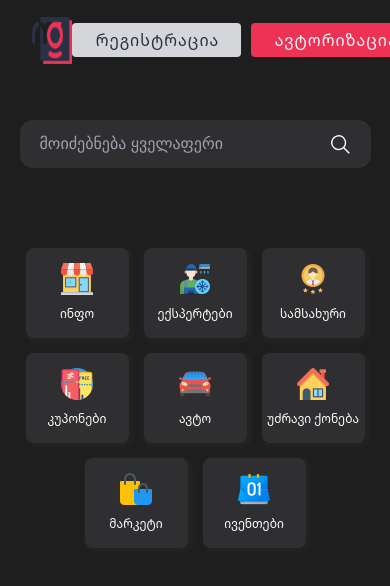
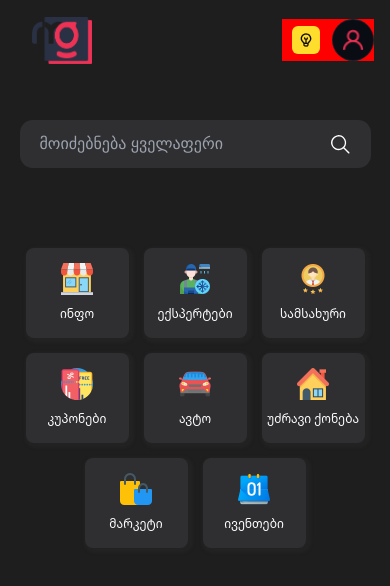
Before and after one commit to mchedlo14/mg, a React (Vite) app in the folder react/: page / in a window 390 px wide. Shown: the top 586 px of the page. Built offline with nearby package versions, Linux system fonts and the light colour scheme; no server answers.

Commit message:
navigation fixed

```diff
--- a/react/src/components/layout/RootLayout.scss
+++ b/react/src/components/layout/RootLayout.scss
@@ -15,7 +15,6 @@
     display: flex;
     justify-content: space-between;
     align-items: center;
-
     .logo {
         width: 60px;
         height: 47px;
@@ -29,7 +28,6 @@
     .logout {
         background-color: $mg_red;
         transition: 400ms;
-
         &:hover {
             transition: 400ms;
             background-color: $mg_red_hover;
@@ -51,24 +49,41 @@
         @include fontGeorgian(400);
         line-height: 22px;
         font-size: 16px;
+        @include flexCenter(row);
+        @media (max-width: 768px) {
+            display: none;
+        }
         &:first-child {
-            background-color: $button_white_bg;
-            color: $button_blue_txt;
+            background-color: $button_blue_txt;
+            color: #e4e4e4;
+            &:hover {
+                background-color: $user_choose_button_active_bg;
+                color: $button_blue_txt;
+                border: none;
+            }
         }
         &:hover {
-            background-color: rgb(255, 255, 255, 0.12);
+            background-color: transparent;
             transition: 400ms;
+            border: 1px solid $mg_red;
+            color: $mg_red;
         }
     }
 
     .home-button-wrapper {
         min-width: 150px;
         height: auto;
-
         display: flex;
         justify-content: space-around;
         align-items: center;
         gap: 10px;
+        @media (max-width: 768px) {
+            gap: 12px;
+            justify-content: end;
+            background-color: red;
+            min-width: 0px;
+            margin-right: -2.5em;
+        }
         .light_toogle {
             @include flexCenter(row);
             padding: 6px;
@@ -78,6 +93,23 @@
             background: $light_toggle_bg;
             border-radius: 6px;
             cursor: pointer;
+        }
+        .auth {
+            background-color: $auth_bg;
+            width: 42px;
+            height: 42px;
+            border: 1px solid $auth_bordr_color;
+            border-radius: 50%;
+            cursor: pointer;
+
+            @media (min-width: 768px) {
+                display: none;
+            }
+            @include flexCenter(row);
+            img {
+                width: 22px;
+                height: 22px;
+            }
         }
     }
 }
--- a/react/src/components/layout/Rootlayout.jsx
+++ b/react/src/components/layout/Rootlayout.jsx
@@ -13,6 +13,7 @@ import { loadUser, logout } from "../../api/auth/actions";
 import logo from "../../assets/images/logomg.png";
 import lightIcon from "../../assets/images/ligh-bulbe.png";
 import fb from "../../assets/svgs/facebook.svg";
+import authIcon from "../../assets/images/auth_icon.png";
 
 function RootLayout() {
     // States
@@ -102,7 +103,9 @@ function RootLayout() {
                                 ) : (
                                     <>
                                         <button
-                                            onClick={() => navigate("/log_in")}
+                                            onClick={() =>
+                                                navigate("/register")
+                                            }
                                         >
                                             რეგისტრაცია
                                         </button>
@@ -115,6 +118,10 @@ function RootLayout() {
                                 )}
                                 <div className="light_toogle">
                                     <img src={lightIcon} alt="brightness" />
+                                </div>
+
+                                <div className="auth">
+                                    <img src={authIcon} alt="auth" />
                                 </div>
                             </div>
                         </nav>
--- a/react/src/components/register/Company.jsx
+++ b/react/src/components/register/Company.jsx
@@ -399,7 +399,7 @@ function CompanyRegister({ countryData }) {
                 <span style={{ color: "red" }}>სავალდებულო ველი</span>
             )}
 
-            <button type="submit">ავტორიზაცია</button>
+            <button type="submit">რეგისტრაცია</button>
 
             <aside>
                 <label>
--- a/react/src/components/register/Person.jsx
+++ b/react/src/components/register/Person.jsx
@@ -224,15 +224,6 @@ function PersonRegistration({ countryData, telCodes }) {
                             >
                                 მდედრობითი
                             </option>
-                            <option
-                                value={"სხვა"}
-                                onClick={(e) => {
-                                    setSex(e.target.value);
-                                    setSexOpen(!sexOpen);
-                                }}
-                            >
-                                სხვა
-                            </option>
                         </div>
                     )}
                 </div>
@@ -323,7 +314,10 @@ function PersonRegistration({ countryData, telCodes }) {
                     {...register("politic_checked", { required: true })}
                 />
                 <label htmlFor="politic_check">
-                    ვეთანხმები <Link to={"/confidential_politics"}>კონფიდენციალობის პოლიტიკას</Link>
+                    ვეთანხმები{" "}
+                    <Link to={"/confidential_politics"}>
+                        კონფიდენციალობის პოლიტიკას
+                    </Link>
                 </label>
             </aside>
             {errors.politic_checked && (
--- a/react/src/styles/_variables.scss
+++ b/react/src/styles/_variables.scss
@@ -42,11 +42,13 @@ $yellow_color: yellow;
 $mg_red: #ee3255;
 $mg_red_hover: rgba(234, 49, 83, 0.555);
 
+// Navigation
 $button_white_bg: #d5d6d9;
 $button_blue_txt: #2a3144;
 $light_toggle_bg: #ffdd2d;
-
 $txt_white_color: #efefef;
+$auth_bg: #090c13;
+$auth_bordr_color: rgba(255, 255, 255, 0.08);
 
 // Register
 $user_choose_bg: #0f121b;
```
Also changed, not shown: react/src/assets/images/auth_icon.png (added).
